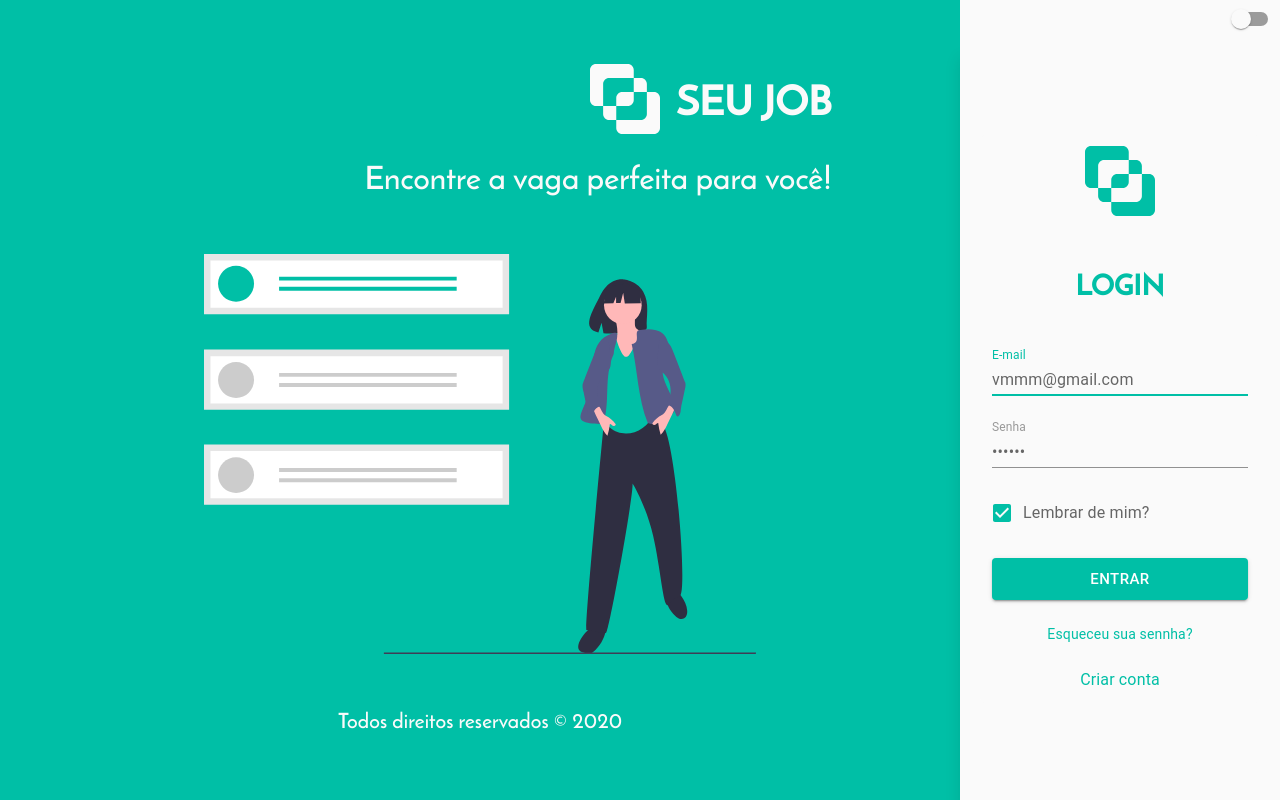
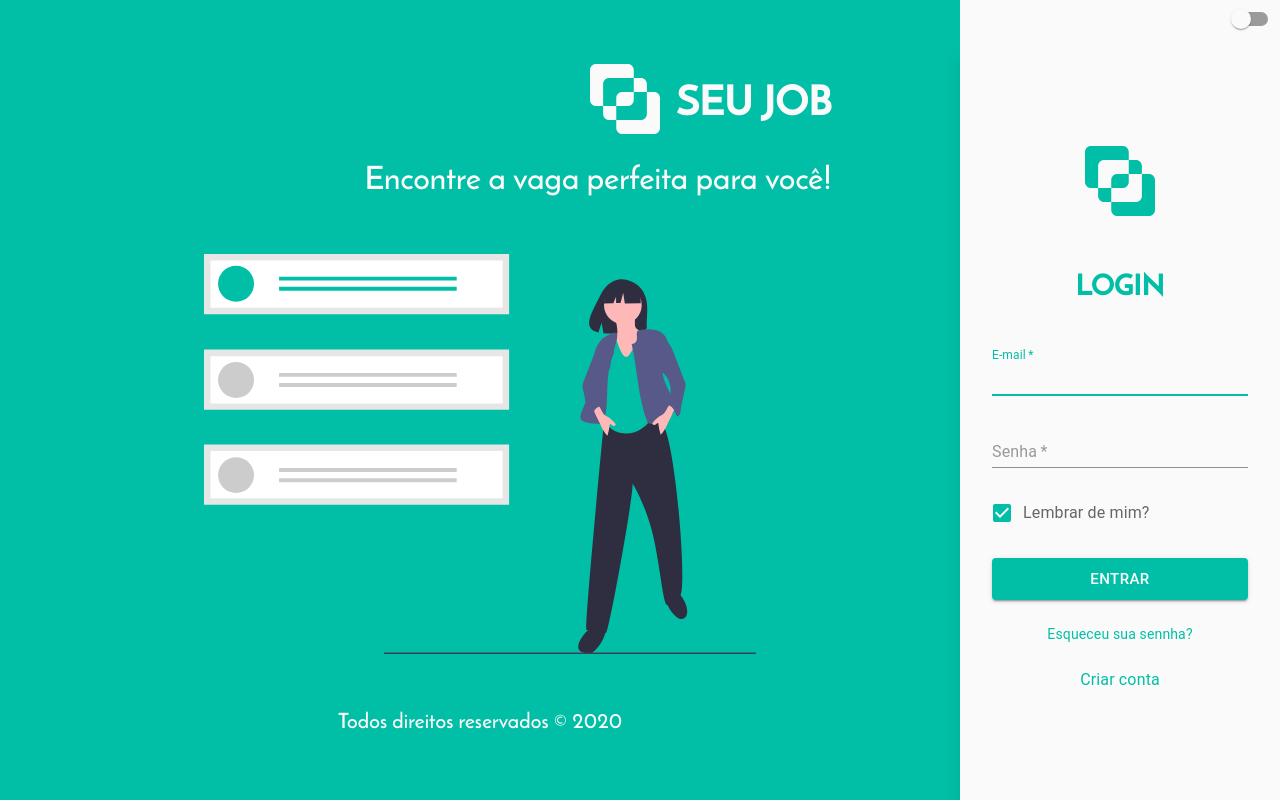
Before and after one commit to vinniimiranda/seu-job, a React (Create React App) app: page / in a window 1280 px wide. Built offline with nearby package versions, Linux system fonts and the light colour scheme.

Commit message:
React hook form

```diff
--- a/package.json
+++ b/package.json
@@ -19,6 +19,7 @@
     "immer": "^5.0.0",
     "react": "^16.13.1",
     "react-dom": "^16.13.1",
+    "react-hook-form": "^6.0.8",
     "react-redux": "^7.1.3",
     "react-router": "^5.2.0",
     "react-router-dom": "^5.2.0",
--- a/src/pages/SignIn/index.tsx
+++ b/src/pages/SignIn/index.tsx
@@ -1,4 +1,4 @@
-import React, { useState } from 'react';
+import React from 'react';
 import { Box, Button, Grid, FormControl, InputLabel, Input, Checkbox, FormControlLabel, Link, Switch, CircularProgress } from '@material-ui/core';
 import { useTheme } from '@material-ui/core/styles';
 
@@ -10,7 +10,12 @@ import history from '../../services/history';
 import { useDispatch, useSelector } from 'react-redux';
 import { signInRequest } from '../../store/modules/auth/actions';
 import { RootState } from '../../types/state';
+import { useForm } from 'react-hook-form';
 
+interface IFormInput {
+  email: string;
+  password: string;
+}
 
 const SignIn: React.FC = () => {
   const dispatch = useDispatch()
@@ -20,14 +25,16 @@ const SignIn: React.FC = () => {
   const darkMode = useThemeDarkMode()
   const toggleTheme = useThemeUpdate()
 
-  const [email, setEmail] = useState('vmmm@gmail.com')
-  const [password, setPassword] = useState('123456')
+  const { register, handleSubmit, errors } = useForm<IFormInput>();
+
+  const onSubmit = (data: IFormInput) => {
+    const { email, password } = data;
+    dispatch(signInRequest(email, password))
+  };
 
   const { loading } = useSelector((state: RootState) => state.auth)
 
-  function handleSubmit () {
-    dispatch(signInRequest(email, password))
-  }
+
 
   return (
     <Box display="flex" height="100vh">
@@ -73,7 +80,7 @@ const SignIn: React.FC = () => {
         <Box justifyContent="center"
           boxShadow={theme.palette.type === "dark" ? "0px 20px 15px rgba(90,90,90,.1)" : "0px 20px 15px rgba(0,0,0,.1)"}
           maxWidth={responsive ? "100%" : "20rem"} padding="1rem 2rem" display="flex" flexDirection="column" height="100%">
-
+          <form onSubmit={handleSubmit(onSubmit)}>
             <Grid container spacing={3} style={{
               boxShadow: responsive ? theme.palette.type === "dark" ? "0px 4px 15px rgba(90,90,90,.1)" : "0px 4px 15px rgba(0,0,0,.1)" : "",
               backgroundColor: responsive ? theme.palette.background.paper : theme.palette.background.default,
@@ -93,25 +100,25 @@ const SignIn: React.FC = () => {
               </Grid>
               <Grid item md={12} xs={12}>
                 <FormControl fullWidth variant="standard">
-                <InputLabel htmlFor="email">E-mail</InputLabel>
-                <Input
-                  value={email}
-                  onChange={(e) => setEmail(e.target.value)}
+                  <InputLabel error={!!errors.email} required htmlFor="email">E-mail</InputLabel>
+                  <Input error={!!errors.email}
                     autoFocus
                     id="email"
                     autoComplete="off"
+                    name="email"
+                    inputRef={register({ required: true })}
                   />
                 </FormControl>
               </Grid>
               <Grid item md={12} xs={12}>
                 <FormControl fullWidth variant="standard">
-                <InputLabel htmlFor="password">Senha</InputLabel>
-                <Input
-                  value={password}
-                  onChange={(e) => setPassword(e.target.value)}
+                  <InputLabel error={!!errors.password} required htmlFor="password">Senha</InputLabel>
+                  <Input error={!!errors.password}
                     id="password"
                     type="password"
                     autoComplete="current-password"
+                    name="password"
+                    inputRef={register({ required: true })}
                   />
                 </FormControl>
               </Grid>
@@ -124,7 +131,7 @@ const SignIn: React.FC = () => {
               </Grid>
 
               <Grid item md={12} xs={12}>
-              <Button size="large" onClick={handleSubmit} fullWidth variant="contained" color="primary">
+                <Button size="large" type="submit" fullWidth variant="contained" color="primary">
                   {loading ? <CircularProgress color="inherit" size="1.65rem" /> : "Entrar"}
                 </Button>
               </Grid>
@@ -137,6 +144,7 @@ const SignIn: React.FC = () => {
                   variant="body1">Criar conta</Link>
               </Grid>
             </Grid>
+          </form>
         </Box>
       </Box>
     </Box>
--- a/src/pages/SignUp/index.tsx
+++ b/src/pages/SignUp/index.tsx
@@ -1,4 +1,5 @@
-import React, { useState, useRef } from 'react';
+import React from 'react';
+import { useForm } from "react-hook-form";
 import { Box, Button, Grid, FormControl, InputLabel, Input, Link, Switch, RadioGroup, FormControlLabel, Radio, CircularProgress } from '@material-ui/core';
 import { useTheme } from '@material-ui/core/styles';
 import { useDispatch, useSelector } from 'react-redux';
@@ -11,6 +12,13 @@ import history from '../../services/history';
 import { RootState } from '../../types/state';
 import { signUpRequest } from '../../store/modules/auth/actions';
 
+interface IFormInput {
+  name: string;
+  email: string;
+  password: string;
+  role: string;
+}
+
 
 const SignUp: React.FC = () => {
   const dispatch = useDispatch()
@@ -20,22 +28,12 @@ const SignUp: React.FC = () => {
   const darkMode = useThemeDarkMode()
   const toggleTheme = useThemeUpdate()
 
-  const [name, setName] = useState('')
-  const [email, setEmail] = useState('')
-  const [password, setPassword] = useState('')
-  const [role, setRole] = useState('')
-
-  const formRef = useRef<HTMLFormElement>() as React.MutableRefObject<HTMLFormElement>
-
   const { loading } = useSelector((state: RootState) => state.auth)
 
-  function handleSubmit (e) {
-    e.preventDefault()
-
-
-    dispatch(signUpRequest(name, email, password, role))
-
-  }
+  const { register, handleSubmit, errors } = useForm<IFormInput>();
+  const onSubmit = (data: IFormInput) => {
+    dispatch(signUpRequest(data))
+  };
 
   return (
     <Box display="flex" height="100vh">
@@ -81,7 +79,7 @@ const SignUp: React.FC = () => {
         <Box justifyContent="center"
           boxShadow={theme.palette.type === "dark" ? "0px 20px 15px rgba(90,90,90,.1)" : "0px 20px 15px rgba(0,0,0,.1)"}
           maxWidth={responsive ? "100%" : "20rem"} padding="1rem 2rem" display="flex" flexDirection="column" height="100%">
-          <form ref={formRef} onSubmit={handleSubmit}>
+          <form onSubmit={handleSubmit(onSubmit)}>
             <Grid container spacing={3} style={{
               boxShadow: responsive ? theme.palette.type === "dark" ? "0px 4px 15px rgba(90,90,90,.1)" : "0px 4px 15px rgba(0,0,0,.1)" : "",
               backgroundColor: responsive ? theme.palette.background.paper : theme.palette.background.default,
@@ -100,57 +98,59 @@ const SignUp: React.FC = () => {
               </Grid>
               <Grid item md={12} xs={12}>
                 <FormControl fullWidth variant="standard">
-                  <InputLabel required htmlFor="name">Nome</InputLabel>
+                  <InputLabel required error={!!errors.name} htmlFor="name">Nome</InputLabel>
                   <Input
                     autoFocus
                     id="name"
+                    name="name"
                     autoComplete="off"
-                    value={name}
-                    required
+                    error={!!errors.name}
+                    inputRef={register({ required: true })}
 
-                    onChange={(e) => setName(e.target.value)}
                   />
                 </FormControl>
               </Grid>
               <Grid item md={12} xs={12}>
                 <FormControl fullWidth variant="standard">
-                  <InputLabel required htmlFor="email">E-mail</InputLabel>
+                  <InputLabel required error={!!errors.email} htmlFor="email">E-mail</InputLabel>
                   <Input
-                    autoFocus
+
                     id="email"
+                    name="email"
                     autoComplete="off"
-                    value={email}
-                    required
-                    onChange={(e) => setEmail(e.target.value)}
+                    error={!!errors.email}
+                    inputRef={register({ required: true })}
+
                   />
                 </FormControl>
               </Grid>
               <Grid item md={12} xs={12}>
                 <FormControl fullWidth variant="standard">
-                  <InputLabel required htmlFor="password">Senha</InputLabel>
+                  <InputLabel required htmlFor="password"
+                    error={!!errors.password}
+                  >Senha</InputLabel>
                   <Input
                     id="password"
                     type="password"
                     autoComplete="current-password"
-                    value={password}
-                    required
-                    onChange={(e) => setPassword(e.target.value)}
+                    name="password"
+                    error={!!errors.password}
+                    inputRef={register({ required: true })}
                   />
                 </FormControl>
               </Grid>
               <Grid item md={12} xs={12}>
                 <FormControl component="div">
                   <RadioGroup
-                    value={role}
-                    onChange={(e) => setRole(e.target.value)}
-                    aria-label="gender"
+                    defaultValue="candidate"
+                    aria-label="Role"
                     name="role"
                     style={{
                       display: "flex",
                       flexDirection: 'row'
                     }}>
-                    <FormControlLabel value="candidate" labelPlacement="end" control={<Radio color="primary" />} label="Candidato" />
-                    <FormControlLabel value="recruiter" labelPlacement="end" control={<Radio color="primary" />} label="Recrutador" />
+                    <FormControlLabel value="candidate" labelPlacement="end" control={<Radio name="role" inputRef={register({ required: true })} color="primary" />} label="Candidato" />
+                    <FormControlLabel value="recruiter" labelPlacement="end" control={<Radio name="role" inputRef={register({ required: true })} color="primary" />} label="Recrutador" />
                   </RadioGroup>
                 </FormControl>
               </Grid>
--- a/src/store/modules/auth/actions.ts
+++ b/src/store/modules/auth/actions.ts
@@ -4,10 +4,10 @@ export function signInRequest (email: string, password: string) {
     payload: { email, password },
   };
 }
-export function signUpRequest (name: string, email: string, password: string, role: string) {
+export function signUpRequest (form) {
   return {
     type: '@auth/SIGN_UP_REQUEST',
-    payload: { name, email, password, role },
+    payload: form,
   };
 }
 
```
Also changed, not shown: 1 other file (tests, documents, lock files or other folders). Lines whose indentation alone changed are shown as unchanged.
